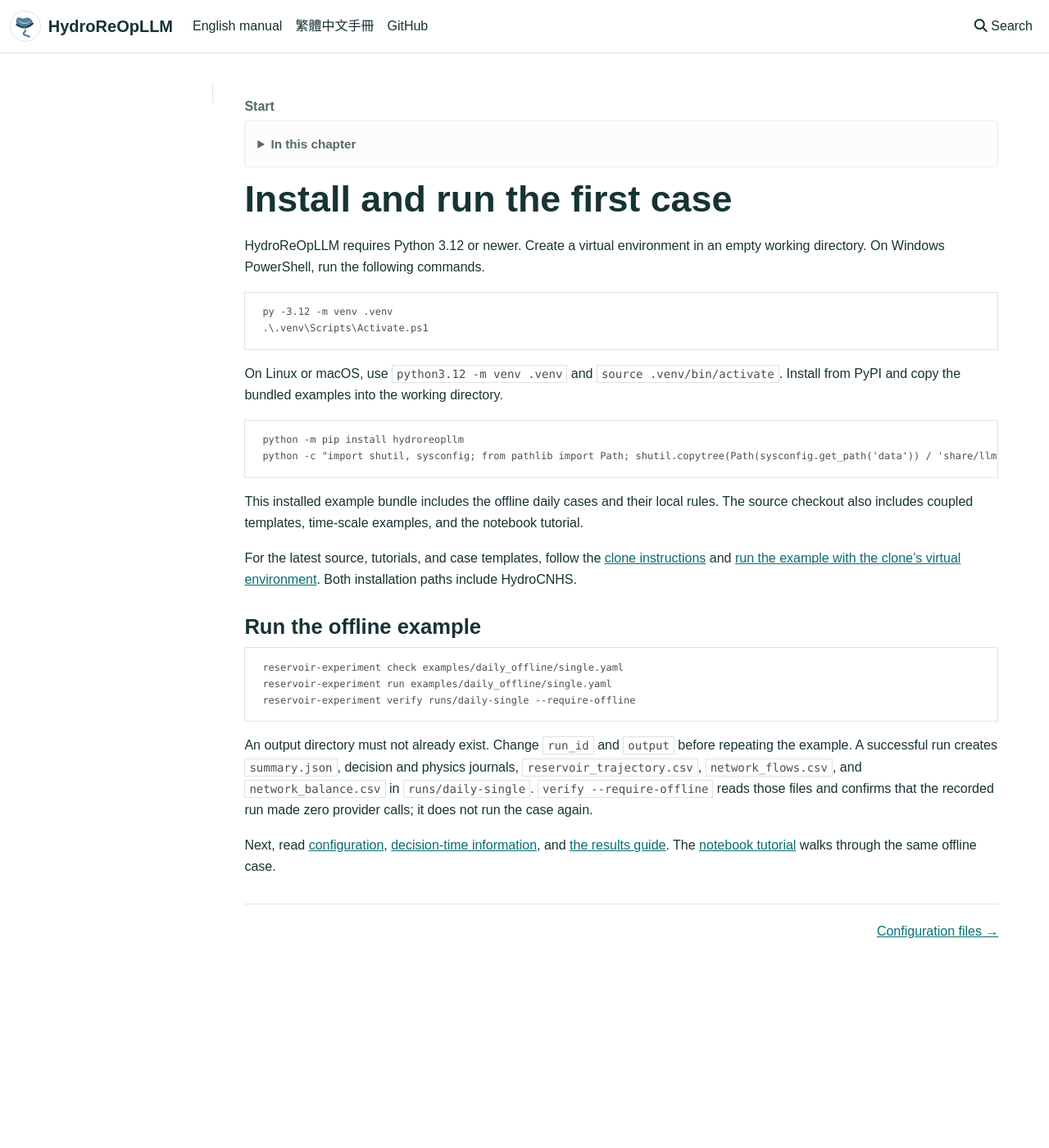
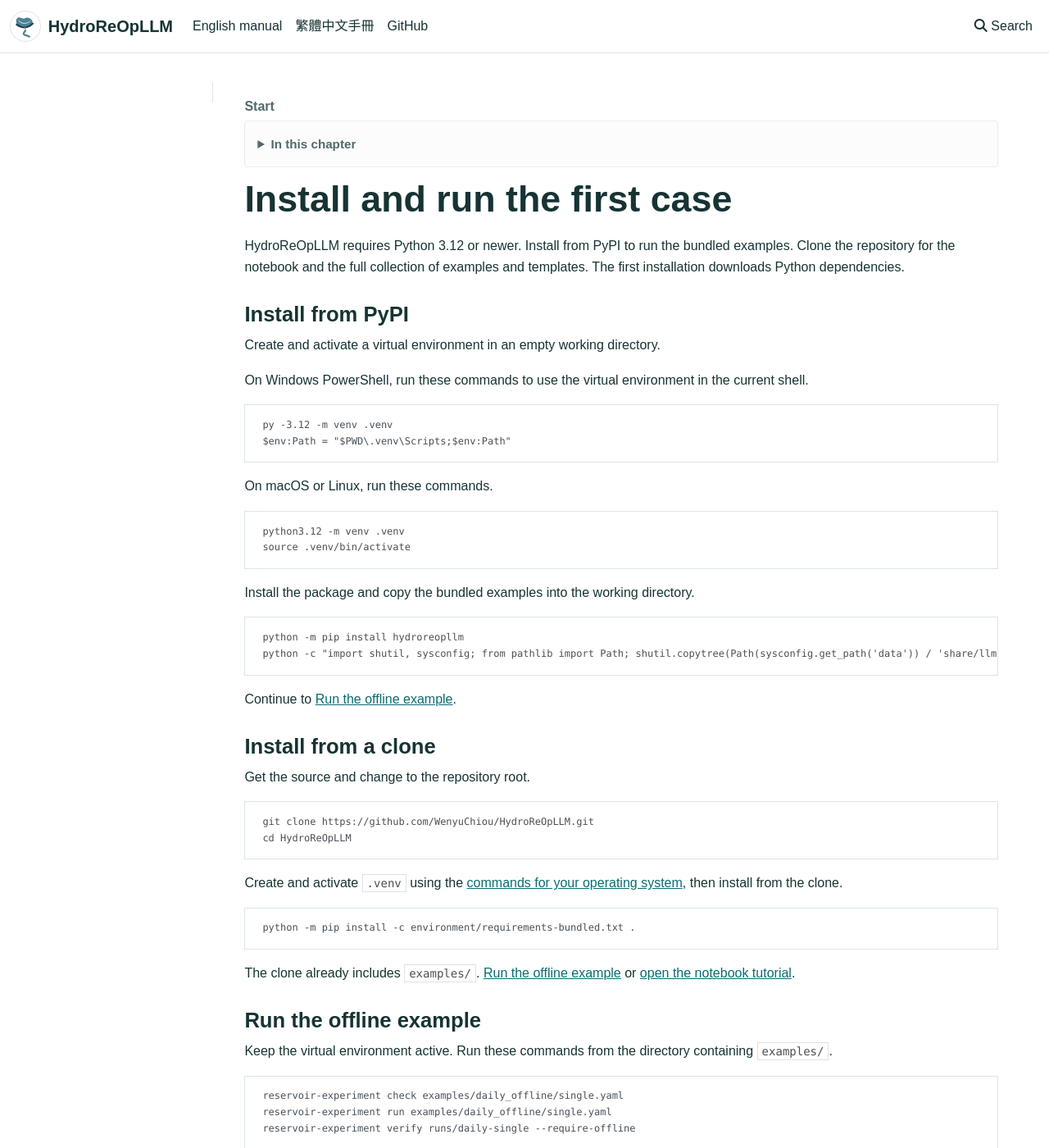
Before and after one commit to WenyuChiou/HydroReOpLLM, an MkDocs documentation site: the page built from docs/GETTING_STARTED.md, in a window 1280 px wide and 1400 px high. Shown: the whole window at 82% size. Built offline with MkDocs 1.6.1, drawn with Linux system fonts in a browser that asks for light colours; some of the changed text lies outside the part shown.

Commit message:
Streamline the bilingual quick start and notebook guide (#88)
Independent code-reviewer approved staged documentation tree 7627b3fd2a.

````diff
--- a/docs/GETTING_STARTED.md
+++ b/docs/GETTING_STARTED.md
@@ -1,41 +1,63 @@
 # Install and run the first case
 
-HydroReOpLLM requires Python 3.12 or newer. Create a virtual environment in an empty working directory. On Windows PowerShell, run the following commands.
+HydroReOpLLM requires Python 3.12 or newer. Install from PyPI to run the bundled examples. Clone the repository for the notebook and the full collection of examples and templates. The first installation downloads Python dependencies.
+
+## Install from PyPI
+
+Create and activate a virtual environment in an empty working directory.
+
+On Windows PowerShell, run these commands to use the virtual environment in the current shell.
 
 ```powershell
 py -3.12 -m venv .venv
-.\.venv\Scripts\Activate.ps1
+$env:Path = "$PWD\.venv\Scripts;$env:Path"
 ```
 
-On Linux or macOS, use `python3.12 -m venv .venv` and `source .venv/bin/activate`.
-Install from PyPI and copy the bundled examples into the working directory.
+On macOS or Linux, run these commands.
+
+```sh
+python3.12 -m venv .venv
+source .venv/bin/activate
+```
+
+Install the package and copy the bundled examples into the working directory.
 
 ```sh
 python -m pip install hydroreopllm
 python -c "import shutil, sysconfig; from pathlib import Path; shutil.copytree(Path(sysconfig.get_path('data')) / 'share/llm-reservoir-agent/examples', 'examples')"
 ```
 
-This installed example bundle includes the offline daily cases and their local
-rules. The source checkout also includes coupled templates, time-scale examples,
-and the notebook tutorial.
+Continue to [Run the offline example](#run-the-offline-example).
 
-For the latest source, tutorials, and case templates, follow the [clone instructions](../README.md#install-from-a-clone) and [run the example with the clone’s virtual environment](../README.md#run-a-reservoir-and-check-the-output). Both installation paths include HydroCNHS.
+## Install from a clone
+
+Get the source and change to the repository root.
+
+```sh
+git clone https://github.com/WenyuChiou/HydroReOpLLM.git
+cd HydroReOpLLM
+```
+
+Create and activate `.venv` using the [commands for your operating system](#install-from-pypi), then install from the clone.
+
+```sh
+python -m pip install -c environment/requirements-bundled.txt .
+```
+
+The clone already includes `examples/`. [Run the offline example](#run-the-offline-example) or [open the notebook tutorial](../tutorials/README.md).
 
 ## Run the offline example
 
-```powershell
+Keep the virtual environment active. Run these commands from the directory containing `examples/`.
+
+```sh
 reservoir-experiment check examples/daily_offline/single.yaml
 reservoir-experiment run examples/daily_offline/single.yaml
 reservoir-experiment verify runs/daily-single --require-offline
 ```
 
-An output directory must not already exist. Change `run_id` and `output` before
-repeating the example. A successful run creates `summary.json`, decision and
-physics journals, `reservoir_trajectory.csv`, `network_flows.csv`, and
-`network_balance.csv` in `runs/daily-single`. `verify --require-offline` reads
-those files and confirms that the recorded run made zero provider calls; it does
-not run the case again.
+`verify` reads the saved run and reports `PASS`, 4 days, and `observed_network_calls: 0`. In `runs/daily-single/summary.json`, check that `status` is `COMPLETED` and `summary.final_storage_m3.Lake_1` is `1345600.0`. The last row of `reservoir_trajectory.csv` has the same value in `storage_end_m3`. See the [results guide](RESULTS_GUIDE.md) for the other output files.
 
-Next, read [configuration](CONFIGURATION.md), [decision-time information](INFORMATION.md),
-and [the results guide](RESULTS_GUIDE.md). The [notebook tutorial](../tutorials/README.md)
-walks through the same offline case.
+## Repeat a run
+
+In `examples/daily_offline/single.yaml`, change `run_id` and `output` to new values before running again. The `output` path is relative to the YAML file. Point `verify` at the new output directory. The previous run remains available for comparison.
````
Also changed, not shown: README.md (+18 -67 lines), README.zh-TW.md (+18 -67 lines), docs/GETTING_STARTED.zh-TW.md (+46 -9 lines), tutorials/README.md (+14 -15 lines), tutorials/README.zh-TW.md (+14 -7 lines), 1 other file.
